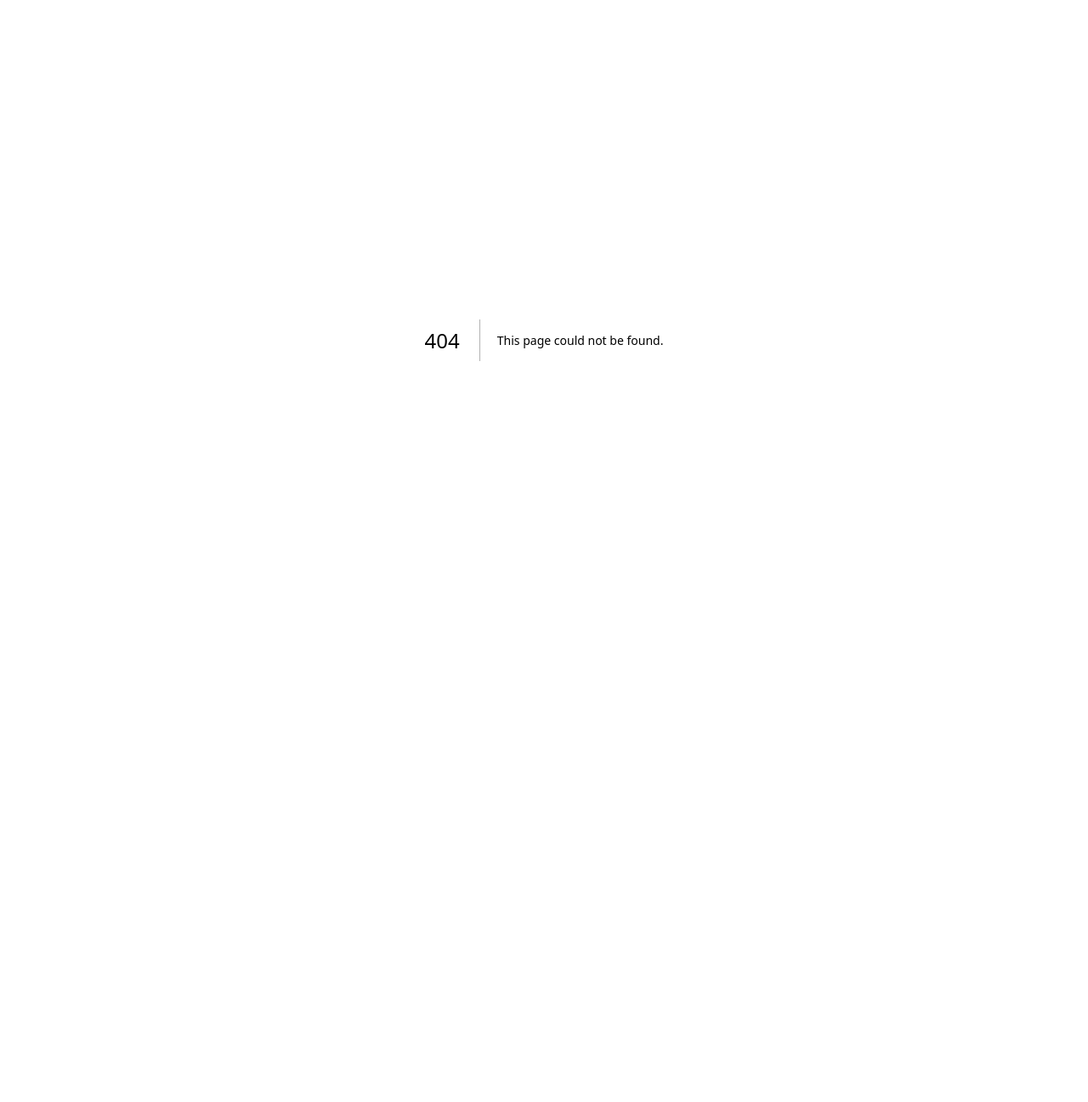
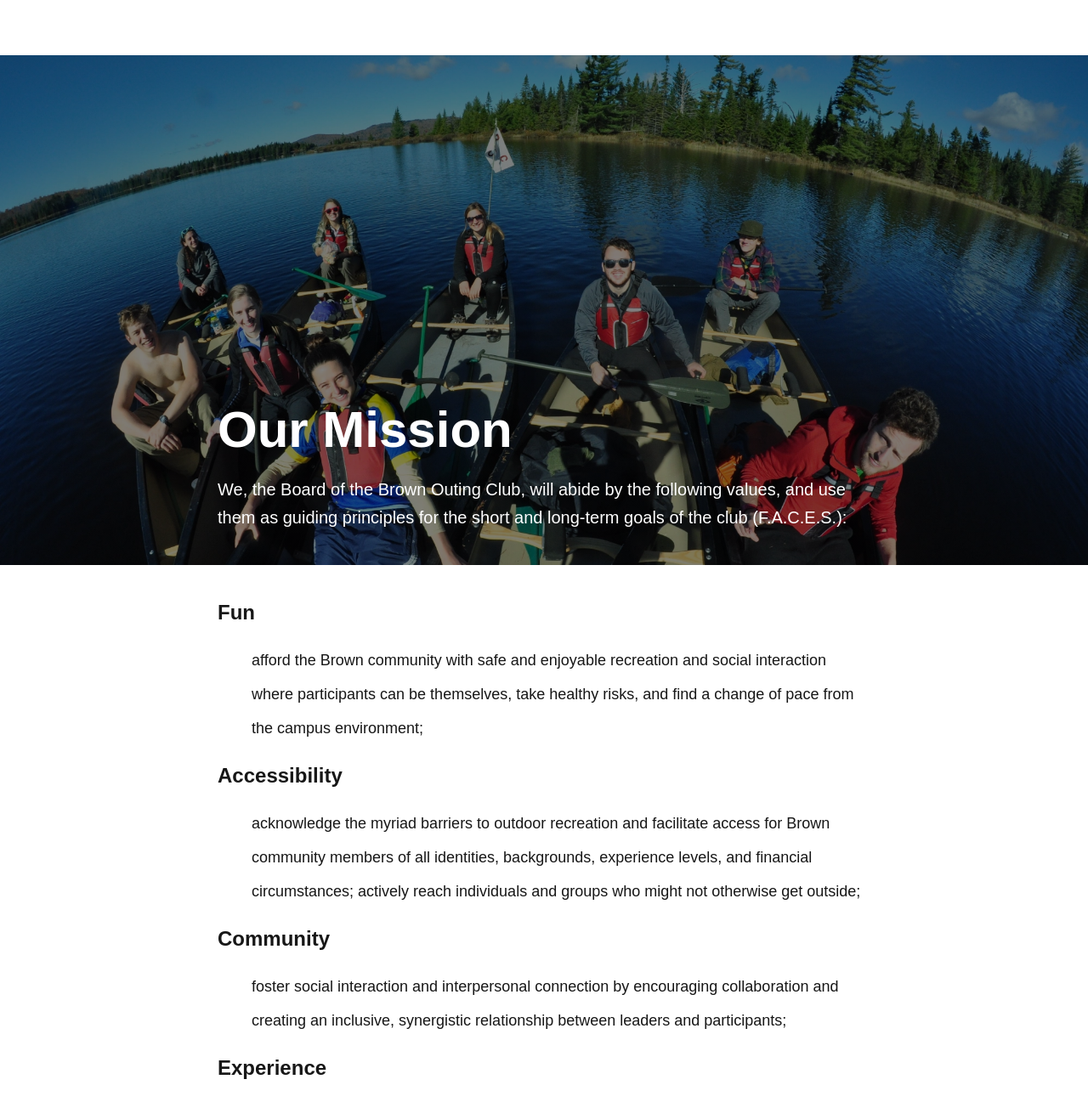
Before and after one commit to fullstackatbrown/project-boc, a Next.js app: page /about/mission in a window 1280 px wide. Before the commit this address had no page. Shown: the top 1297 px of the page at 85% size. Before the commit the page ends 800 px from the top, so only its background shows below. Built offline with nearby package versions, Linux system fonts and the light colour scheme.

Commit message:
simple mission page

```diff
--- /dev/null
+++ b/src/app/about/mission/page.tsx
@@ -0,0 +1,76 @@
+'use client';
+import NavBar from "../../components/NavBar";
+
+export default function Mission() {
+    return (
+        <div className="h-full min-h-screen w-full">
+            <div>
+                <NavBar></NavBar>
+            </div>
+            {/* Dynamic spacer based on header height */}
+            <div style={{ minHeight: `5px` }}></div>
+
+            {/* Site content */}
+            <div style={{
+                backgroundPosition: 'center', // Adjust as needed
+                backgroundSize: 'cover', // Ensure the image covers the entire element
+                minHeight: '75vh', // Ensure image covers the entire viewport
+                backgroundImage: "linear-gradient(rgba(0, 0, 0, 0.5), rgba(0, 0, 0, 0.5)), url('/images/about/mission/missionCanoe.jpeg')"
+            }}>
+
+                <div className="flex flex-col w-[60vw] h-[75vh] justify-end bg-center bg-cover mx-auto pb-10">
+                    <h1 className="text-white text-6xl font-bold mb-6 text-left">
+                        Our Mission
+                    </h1>
+                    <p className="text-white text-xl leading-relaxed text-left">
+                        We, the Board of the Brown Outing Club, will abide by the following values,
+                        and use them as guiding principles for the short and long-term goals of the club (F.A.C.E.S.):
+                    </p>
+                </div>
+            </div>
+
+
+            <div className="flex flex-col justify-center font-circ-std">
+                <div className="w-[60vw] min-w-[500px] flex flex-col gap-y-5 mx-auto pb-20">
+                    <div className="mt-10">
+                        <h3 className="text-2xl mb-5  font-bold">Fun</h3>
+                        <p className="ml-10 text-wrap text-lg leading-10">
+                            afford the Brown community with safe and enjoyable recreation and social
+                            interaction where participants can be themselves, take healthy risks, and
+                            find a change of pace from the campus environment;
+                        </p>
+                    </div>
+                    <div>
+                        <h3 className="text-2xl mb-5 font-bold">Accessibility</h3>
+                        <p className="ml-10 text-wrap text-lg leading-10">
+                            acknowledge the myriad barriers to outdoor recreation and facilitate access for
+                            Brown community members of all identities, backgrounds, experience levels, and
+                            financial circumstances; actively reach individuals and groups who might not otherwise get outside;
+                        </p>
+                    </div>
+                    <div>
+                        <h3 className="text-2xl mb-5 font-bold">Community</h3>
+                        <p className="ml-10 text-wrap text-lg leading-10">
+                            foster social interaction and interpersonal connection by encouraging collaboration
+                            and creating an inclusive, synergistic relationship between leaders and participants;
+                        </p>
+                    </div>
+                    <div>
+                        <h3 className="text-2xl mb-5 font-bold">Experience</h3>
+                        <p className="ml-10 text-wrap text-lg leading-10">
+                            craft spaces in which leaders and participants can have meaningful interactions with
+                            themselves, their peers, and the surrounding environment;
+                        </p>
+                    </div>
+                    <div>
+                        <h3 className="text-2xl mb-5 font-bold">Service</h3>
+                        <p className="ml-10 text-wrap text-lg leading-10">
+                            serve the Brown community by providing opportunities to get off campus and
+                            develop skills in a variety of outdoor pursuits; instill respect for natural
+                            places, a commitment to Leave No Trace ethics, and best practices for environmental stewardship.
+                        </p>
+                    </div>
+                </div>
+            </div>
+        </div>);
+}
```
Also changed, not shown: public/images/about/mission/missionCanoe.jpeg (added).
